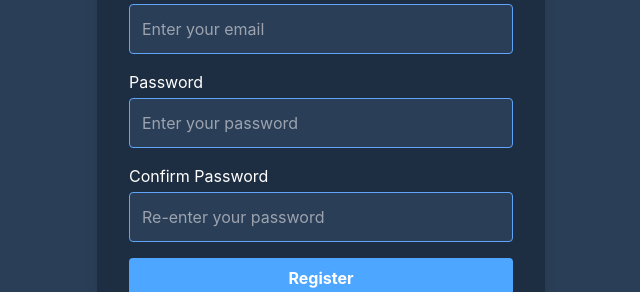
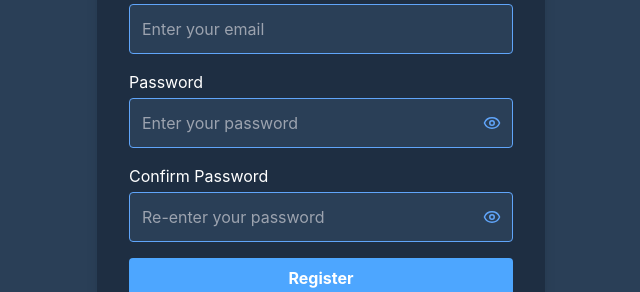
Before and after one commit to MuhammadUllah23/cooked, a React (Vite) app in the folder cooked-frontend/: page /auth in a window 1280 px wide. Both pictures are taken after a click on the button "Don’t have an account? Register". Shown: the part 347-639 px from the top of the page, without its empty margins (319-959 px from the left). Built offline with nearby package versions, Linux system fonts and the light colour scheme; no server answers.

Commit message:
seperate password inpout to its own componant. and minor tweeks

```diff
--- a/cooked-frontend/src/components/LoginForm.tsx
+++ b/cooked-frontend/src/components/LoginForm.tsx
@@ -3,6 +3,7 @@ import { useLoginHandler } from "../utils/handleLogin";
 import { useNavigate } from "react-router-dom";
 
 import ErrorMessage from "./ErrorMessage";
+import PasswordInput from "./PasswordInput";
 
 const LoginForm: React.FC = () => {
 
@@ -37,26 +38,20 @@ const LoginForm: React.FC = () => {
           id="email"
           type="email"
           placeholder="Enter your email"
-          className="p-3 rounded bg-background border border-blue-400 text-white"
+          className="p-3 rounded bg-background border border-btn-primary text-white"
           value={email}
           onChange={(e) => setEmail(e.target.value)}
           required
         />
       </div>
-
-      <div className="flex flex-col">
-        <label htmlFor="password" className="text-white mb-1">Password</label>
-        <input
+      <PasswordInput
         id="password"
-          type="password"
+        label="Password"
         placeholder="Enter your password"
-          className="p-3 rounded bg-background border border-blue-400 text-white"
         value={password}
         onChange={(e) => setPassword(e.target.value)}
         required
       />
-      </div>
-
       <button
         type="submit"
         className="bg-primary hover:bg-primary-hover text-white font-bold py-2 rounded transition"
--- /dev/null
+++ b/cooked-frontend/src/components/PasswordInput.tsx
@@ -0,0 +1,47 @@
+import { useState } from "react";
+import { Eye, EyeOff } from "lucide-react";
+
+interface PasswordInputProps {
+  id: string;
+  label: string;
+  placeholder?: string;
+  value?: string;
+  onChange?: (e: React.ChangeEvent<HTMLInputElement>) => void;
+  required?: boolean;
+}
+
+export default function PasswordInput({
+    id,
+    label,
+    placeholder,
+    value,
+    onChange,
+    required,
+}: PasswordInputProps) {
+  const [showPassword, setShowPassword] = useState(false);
+
+  return (
+    <div className="flex flex-col">
+      <label htmlFor={id} className="text-white mb-1">{label}</label>
+      <div className="relative">
+        <input
+          id={id}
+          type={showPassword ? "text" : "password"}
+          placeholder={placeholder}
+          value={value}
+          onChange={onChange}
+          required={required}
+          className="p-3 pr-10 w-full rounded bg-background border border-btn-primary text-white"
+        />
+        <button
+          type="button"
+          onClick={() => setShowPassword(!showPassword)}
+          className="absolute inset-y-0 right-3 flex items-center text-btn-primary hover:text-primary-hover"
+          tabIndex={-1}
+        >
+          {showPassword ? <EyeOff size={18} /> : <Eye size={18} />}
+        </button>
+      </div>
+    </div>
+  );
+}
--- a/cooked-frontend/src/components/RegisterForm.tsx
+++ b/cooked-frontend/src/components/RegisterForm.tsx
@@ -1,6 +1,9 @@
-import React, { FormEvent } from "react";
+import React, { FormEvent, useState } from "react";
+import PasswordInput from "./PasswordInput";
 
 const RegisterForm: React.FC = () => {
+   const [password, setPassword] = useState("");
+
   const handleSubmit = (e: FormEvent<HTMLFormElement>): void => {
     e.preventDefault();
     console.log("Register form submitted");
@@ -14,7 +17,7 @@ const RegisterForm: React.FC = () => {
           id="firstName"
           type="text"
           placeholder="Enter your first name"
-          className="p-3 rounded bg-background border border-blue-400 text-white"
+          className="p-3 rounded bg-background border border-btn-primary text-white"
           required
         />
       </div>
@@ -24,7 +27,7 @@ const RegisterForm: React.FC = () => {
           id="lastName"
           type="text"
           placeholder="Enter your last name"
-          className="p-3 rounded bg-background border border-blue-400 text-white"
+          className="p-3 rounded bg-background border border-btn-primary text-white"
           required
         />
       </div>
@@ -35,32 +38,27 @@ const RegisterForm: React.FC = () => {
           id="email"
           type="email"
           placeholder="Enter your email"
-          className="p-3 rounded bg-background border border-blue-400 text-white"
+          className="p-3 rounded bg-background border border-btn-primary text-white"
           required
         />
       </div>
 
-      <div className="flex flex-col">
-        <label htmlFor="password" className="text-white mb-1">Password</label>
-        <input
+      <PasswordInput
         id="password"
-          type="password"
+        label="Password"
         placeholder="Enter your password"
-          className="p-3 rounded bg-background border border-blue-400 text-white"
+        value={password}
+        onChange={(e) => setPassword(e.target.value)}
         required
       />
-      </div>
-
-      <div className="flex flex-col">
-        <label htmlFor="confirmPassword" className="text-white mb-1">Confirm Password</label>
-        <input
+      <PasswordInput
         id="confirmPassword"
-          type="password"
+        label="Confirm Password"
         placeholder="Re-enter your password"
-          className="p-3 rounded bg-background border border-blue-400 text-white"
+        value={password}
+        onChange={(e) => setPassword(e.target.value)}
         required
       />
-      </div>
       <button
         type="submit"
         className="bg-primary hover:bg-primary-hover text-white font-bold py-2 rounded transition"
```
Lines whose indentation alone changed are shown as unchanged.
